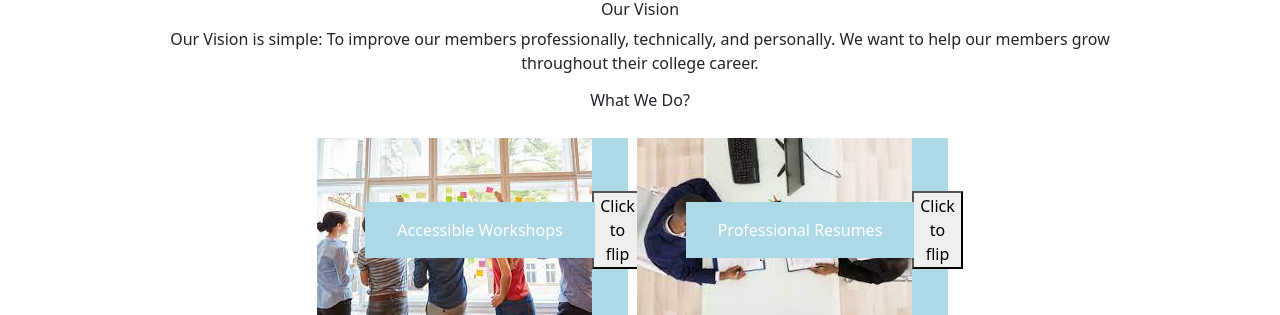
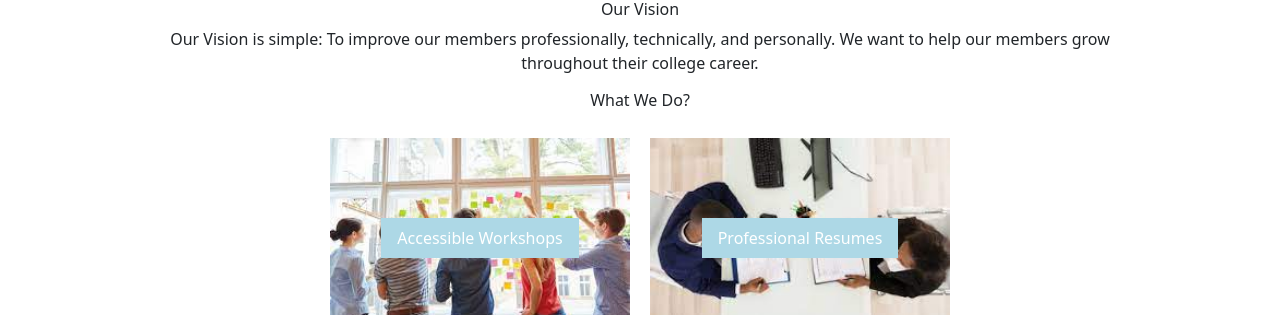
Before and after one commit to acm-ucr/acm-hydra, a Gatsby site: page /about in a window 1280 px wide. Shown: the top 315 px of the page. Built offline with nearby package versions, Linux system fonts and the light colour scheme; Gatsby itself is replaced by a stand-in of ours.

Commit message:
updated whatwedo

```diff
--- a/src/components/About/Tile.css
+++ b/src/components/About/Tile.css
@@ -7,43 +7,21 @@
 }
 
 .about-tile-header{
-    padding: 1rem 2rem;
+    padding: .5rem 1rem;
     background-color: lightblue;
     color: white;
     position: absolute;
 }
 
 .about-tile-container {
-    background-color: transparent;
-    perspective: 1000pz;
+    padding-bottom: 50px;
 }
 
-.about-tile-inner {
-    position: relative;
-    width: 100%;
-    height: 100%;
-    text-align: center;
-    transition: transform 0.8s;
-    transform-style: preserve-3d;
-    padding-bottom: 20px;
-}
-
-.about-tile-container:hover .about-tile-inner{
+.about-tile-container:hover{
     transform: scale(1.05);
     cursor: pointer;
 }
 
-.about-tile-container:active .about-tile-inner{
-    transform: rotateY(180deg);
-}
-
-.about-tile-front .about-tile-back{
-    position: absolute;
-    width: 100%;
-    height: 100%;
-    -webkit-backface-visibility: hidden; /* Safari */
-    backface-visibility: hidden;
-}
 
 .about-tile-front{
     background-color: lightblue;
@@ -52,8 +30,17 @@
     justify-content: center;
 }
 
+.about-tile-image{
+    width: 300px;
+    height: 200px;
+}
+
 .about-tile-back{
-    background-color: red;
+    background-color: lightblue;
+    display: flex;
+    align-items: center;
+    justify-content: center;
     color: white;
-    transform: rotateY(180deg);
+    width: 300px;
+    height: 200px;
 }
--- a/src/components/About/Tile.js
+++ b/src/components/About/Tile.js
@@ -7,13 +7,6 @@ import ReactCardFlip from 'react-card-flip'
 // make carousel
 
 const Tile = (props) => {
-  // constructor() {
-  //   super();
-  //     this.state = {
-  //     isFlipped: false
-  //   };
-  //   this.handleClick = this.handleClick.bind(this);
-  // }
 
   const [toggle, setToggle] = useState(false)
 
@@ -22,20 +15,23 @@ const Tile = (props) => {
   }
   return (
 
-    <ReactCardFlip isFlipped={toggle} flipDirection="vertical">
-      <div className="about-tile-front">
-        <span className="about-tile-header">{props.header}</span>
+    <div className="about-tile-wrapper">
+      <div class="about-tile-container">
+        <ReactCardFlip isFlipped={toggle} flipDirection="horizontal">
 
-        <img src={props.image} class="about-tile-image"></img>
+          <div onClick={handleClick} className="about-tile-front">
+            <span className="about-tile-header">{props.header}</span>
 
-        <button onClick={handleClick}>Click to flip</button>
+            <img src={props.image} class="about-tile-image" alt=""></img>
+
+          </div>
+
+          <div onClick={handleClick} className="about-tile-back">
+            <span class="about-tile-description">{props.description}</span>
+          </div>
+        </ReactCardFlip>
       </div>
-
-      <div className="about-tile-back">
-        <span>{props.description}</span>
-        <button onClick={handleClick}>Click to flip</button>
-      </div>
-    </ReactCardFlip>
+    </div>
   )
 }
 
--- a/src/components/About/WhatWeDo.js
+++ b/src/components/About/WhatWeDo.js
@@ -12,7 +12,7 @@ const data = [
     ["Accessible Workshops", Workshop, "description"],
     ["Professional Resumes", Resume, "description"],
     ["All-Star LinkedIns", LinkedIn, "description"],
-    ["Technical Pathways", Workshop, "description"]
+    ["Technical Pathways", Pathways, "description"]
 ]
 
 
```
